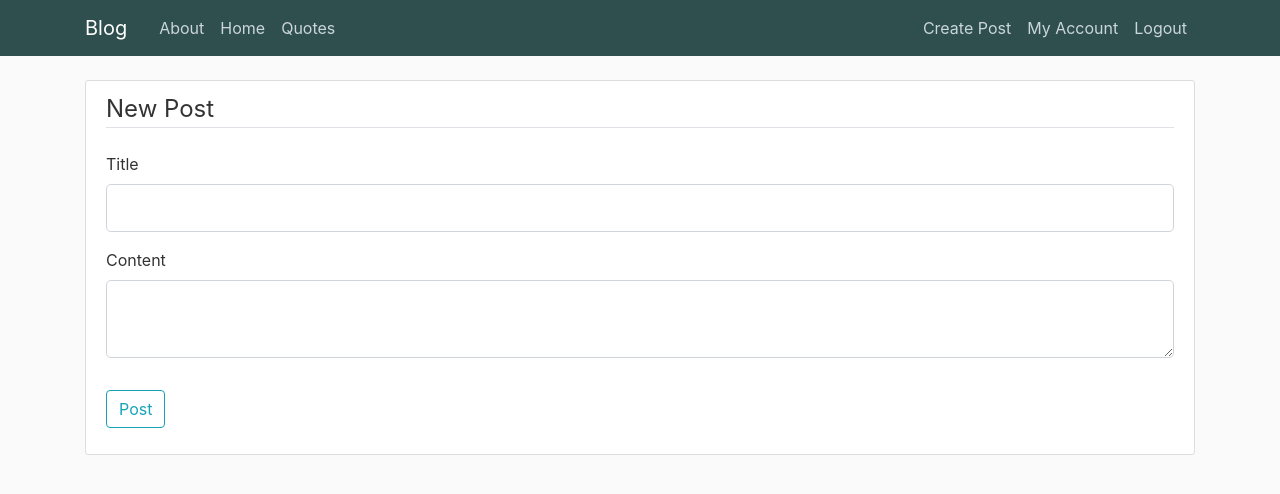
After one commit to umunadine/blog, a Flask app: page /post/new in a window 1280 px wide. The commit adds this page. Shown: the top 494 px of the page. Run offline with Flask 2, Linux system fonts and the light colour scheme; a user stored in the database is signed in; some libraries are stand-ins or nearby versions.

Commit message:
creating a post

```diff
--- a/app/forms.py
+++ b/app/forms.py
@@ -1,7 +1,7 @@
 from flask_wtf import FlaskForm
 from flask_wtf.file import FileField, FileAllowed
 from flask_login import current_user
-from wtforms import StringField, PasswordField, SubmitField, BooleanField
+from wtforms import StringField, PasswordField, SubmitField, BooleanField,TextAreaField
 from wtforms.validators import DataRequired, Length, Email, EqualTo, ValidationError
 from app.models import User
 
@@ -45,3 +45,8 @@ class UpdateAccountForm(FlaskForm):
             user = User.query.filter_by(email=email.data).first()
             if user:
                 raise ValidationError('That email is taken. Please choose a different one.')
+
+class PostForm(FlaskForm):
+    title = StringField('Title', validators=[DataRequired()])
+    content = TextAreaField('Content', validators=[DataRequired()])
+    submit = SubmitField('Post')
--- a/app/routes.py
+++ b/app/routes.py
@@ -3,24 +3,10 @@ import secrets
 from PIL import Image
 from flask import render_template, url_for,flash, redirect, request
 from app import app, db, bcrypt
-from app.forms import RegistrationForm, LoginForm, UpdateAccountForm
+from app.forms import RegistrationForm, LoginForm, UpdateAccountForm, PostForm
 from app.models import User, Post
 from flask_login import login_user,current_user,logout_user,login_required
 
-posts = [
-    {
-        'author': 'Corey Schafer',
-        'title': 'Blog Post 1',
-        'content': 'First post content',
-        'date_posted': 'April 20, 2018'
-    },
-    {
-        'author': 'Jane Doe',
-        'title': 'Blog Post 2',
-        'content': 'Second post content',
-        'date_posted': 'April 21, 2018'
-    }
-]
 
 @app.route('/')
 @app.route('/about')
@@ -29,6 +15,7 @@ def about():
 
 @app.route('/home')
 def home():
+    posts = Post.query.all()
     return render_template('home.html',posts=posts)
 
 @app.route('/quote')
@@ -102,3 +89,16 @@ def account():
         form.email.data = current_user.email
     image_file = url_for('static', filename='profile_pics/' + current_user.image_file)
     return render_template('myaccount.html', title='Account',image_file=image_file, form=form)
+
+
+@app.route("/post/new", methods=['GET', 'POST'])
+@login_required
+def new_post():
+    form = PostForm()
+    if form.validate_on_submit():
+        post = Post(title=form.title.data, content=form.content.data, author=current_user)
+        db.session.add(post)
+        db.session.commit()
+        flash('Post successfully created!', 'success')
+        return redirect(url_for('home'))
+    return render_template('create_post.html', title='New Post',form=form, legend='New Post')
--- /dev/null
+++ b/app/templates/create_post.html
@@ -0,0 +1,40 @@
+{% extends "layout.html" %}
+{% block content %}
+<div class="content-section">
+    <form method="POST" action="">
+        {{ form.hidden_tag() }}
+        <fieldset class="form-group">
+            <legend class="border-bottom mb-4">{{ legend }}</legend>
+            <div class="form-group">
+                {{ form.title.label(class="form-control-label") }}
+                {% if form.title.errors %}
+                    {{ form.title(class="form-control form-control-lg is-invalid") }}
+                    <div class="invalid-feedback">
+                        {% for error in form.title.errors %}
+                            <span>{{ error }}</span>
+                        {% endfor %}
+                    </div>
+                {% else %}
+                    {{ form.title(class="form-control form-control-lg") }}
+                {% endif %}
+            </div>
+            <div class="form-group">
+                {{ form.content.label(class="form-control-label") }}
+                {% if form.content.errors %}
+                    {{ form.content(class="form-control form-control-lg is-invalid") }}
+                    <div class="invalid-feedback">
+                        {% for error in form.content.errors %}
+                            <span>{{ error }}</span>
+                        {% endfor %}
+                    </div>
+                {% else %}
+                    {{ form.content(class="form-control form-control-lg") }}
+                {% endif %}
+            </div>
+        </fieldset>
+        <div class="form-group">
+            {{ form.submit(class="btn btn-outline-info") }}
+        </div>
+    </form>
+</div>
+{% endblock content %}
--- a/app/templates/home.html
+++ b/app/templates/home.html
@@ -2,10 +2,11 @@
 {% block content %}
     {% for post in posts %}
         <article class="media content-section">
+          <img class="rounded-circle article-img" src="{{ url_for('static', filename='profile_pics/' + post.author.image_file) }}">
           <div class="media-body">
             <div class="article-metadata">
-              <a class="mr-2">{{ post.author }}</a>
-              <small class="text-muted">{{ post.date_posted }}</small>
+              <a class="mr-2">{{ post.author.username }}</a>
+              <small class="text-muted">{{ post.date_posted.strftime('%Y-%m-%d') }}</small>
             </div>
             <h2><a class="article-title">{{ post.title }}</a></h2>
             <p class="article-content">{{ post.content }}</p>
--- a/app/templates/layout.html
+++ b/app/templates/layout.html
@@ -104,6 +104,7 @@
             </div>
             <div class="navbar-nav">
               {% if current_user.is_authenticated %}
+                <a class="nav-item nav-link" href="{{ url_for('new_post') }}">Create Post</a>
                 <a class="nav-item nav-link" href="{{ url_for('account') }}">My Account</a>
                 <a class="nav-item nav-link" href="{{ url_for('logout') }}">Logout</a>
               {% else %}
```
Also changed, not shown: app/blog.db.
